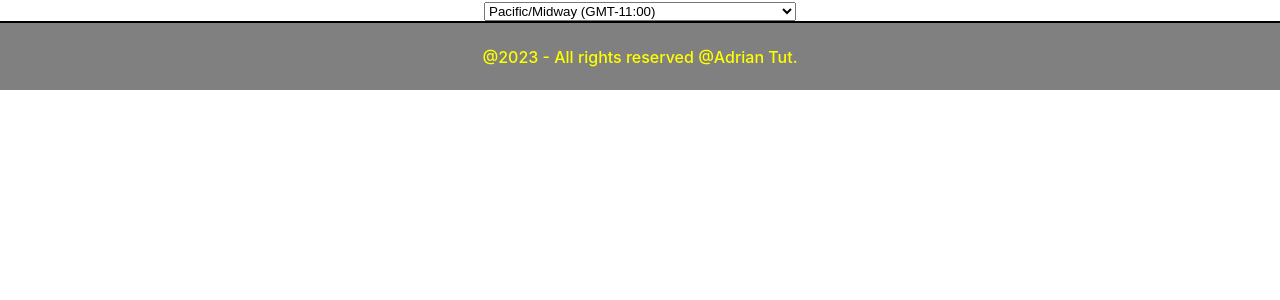
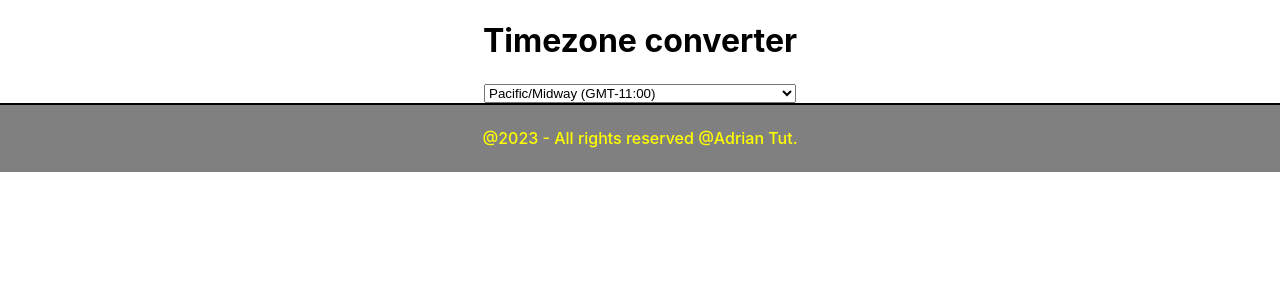
Before and after one commit to Adriantutuianu/timezone-converter, a React (Create React App) app: page / in a window 1280 px wide. Shown: the top 300 px of the page. Built offline with nearby package versions, Linux system fonts and the light colour scheme.

Commit message:
Added header

```diff
--- a/src/App.js
+++ b/src/App.js
@@ -2,6 +2,7 @@
 import { DateTime } from "luxon";
 import Content from "./components/Content";
 import Footer from "./components/Footer";
+import Header from "./components/Header";
 
 function App() {
   const now = DateTime.now();
@@ -9,6 +10,7 @@
 
   return (
     <div className="App">
+      <Header />
       <Content />
       <Footer />
     </div>
--- a/src/components/Header.js
+++ b/src/components/Header.js
@@ -0,0 +1,12 @@
+import React from "react";
+import "./header.css";
+
+const Header = () => {
+  return (
+    <header>
+      <h1>Timezone converter</h1>
+    </header>
+  );
+};
+
+export default Header;
```
